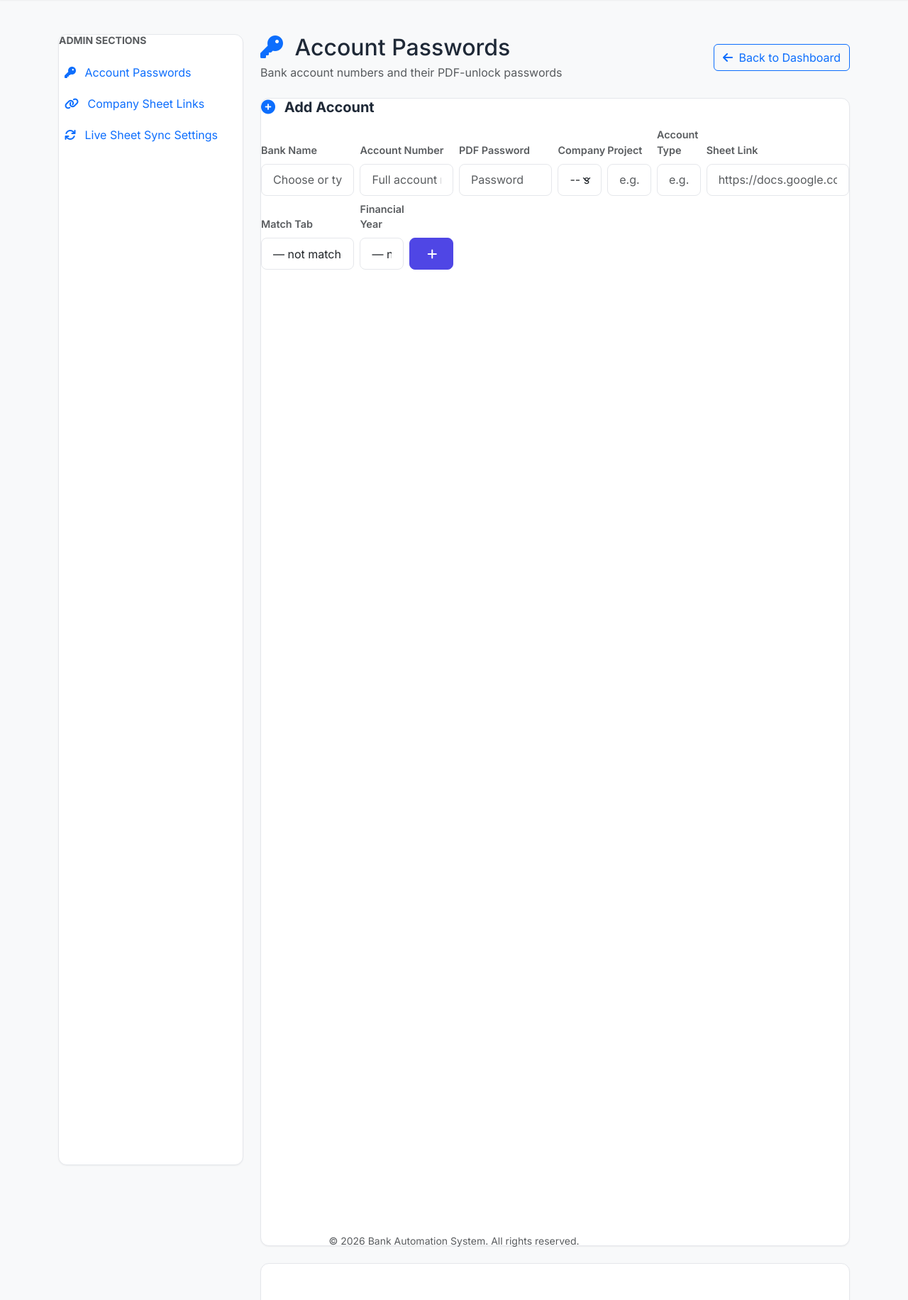
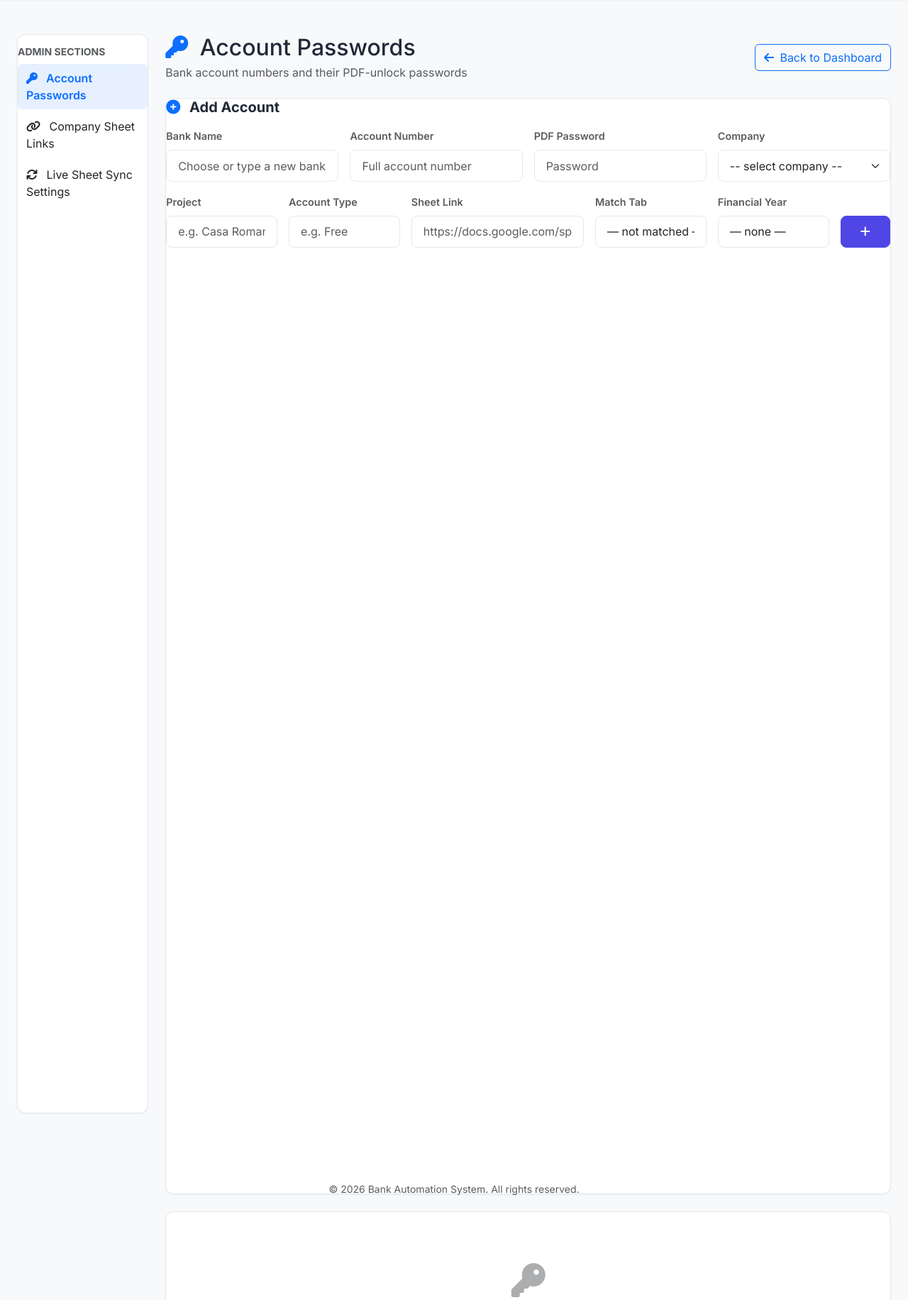
Before and after one commit to intern-dot250/bank-statement-automation, a Flask app: page /admin/passwords in a window 1280 px wide. Shown: the part 96-1928 px from the top of the page at 71% size. Run offline with Flask 3, Linux system fonts and the light colour scheme; the visitor is signed in with stand-in values (Sample User, id 1); data that the repository does not hold is empty; parts of the project's set-up code (start-up, migrations or seed data) failed here and were passed over; some libraries are stand-ins or nearby versions.

Commit message:
Polish Admin page sidebar layout and fix cramped Add Account form
Switches to a full-width container to remove wasted side margins on
wide screens, narrows the sidebar, and rebuilds the Add Account form's
grid (which previously summed to 16/12 columns, causing wrapping and
truncated fields) into two clean rows that total 12 columns each.
Also adds hover/active styling and a scrollspy to the sidebar nav.

Co-Authored-By: Claude Sonnet 5 <noreply@anthropic.com>

```diff
--- a/templates/admin_passwords.html
+++ b/templates/admin_passwords.html
@@ -1,4 +1,6 @@
 {% extends "base.html" %}
+
+{% block main_container_class %}container-fluid px-4{% endblock %}
 
 {% block content %}
 {% macro company_combo(value='', required=False) %}
@@ -14,21 +16,40 @@
     <input type="hidden" name="company" class="company-combo-value" value="{{ value or '' }}">
 </div>
 {% endmacro %}
+<style>
+    .admin-sidebar-nav .nav-link {
+        color: var(--bs-body-color, #333);
+        border-radius: 0.375rem;
+        padding: 0.5rem 0.75rem;
+        transition: background-color 0.15s ease, color 0.15s ease;
+    }
+    .admin-sidebar-nav .nav-link:hover {
+        background-color: var(--bs-light, #f1f3f9);
+    }
+    .admin-sidebar-nav .nav-link.active {
+        background-color: rgba(13, 110, 253, 0.1);
+        color: var(--bs-primary, #0d6efd);
+        font-weight: 600;
+    }
+    #account-passwords, #company-sheet-links, #live-sheet-sync-settings {
+        scroll-margin-top: 90px;
+    }
+</style>
 <div class="row">
-    <div class="col-md-3 mb-4">
+    <div class="col-lg-2 col-md-3 mb-4">
         <div class="premium-card" style="position: sticky; top: 80px;">
-            <div class="card-body">
-                <h6 class="fw-bold text-muted text-uppercase small mb-3">Admin Sections</h6>
-                <nav class="nav flex-column gap-1">
-                    <a class="nav-link p-2 rounded" style="scroll-margin-top: 90px;" href="#account-passwords"><i class="fas fa-key me-2"></i> Account Passwords</a>
-                    <a class="nav-link p-2 rounded" style="scroll-margin-top: 90px;" href="#company-sheet-links"><i class="fas fa-link me-2"></i> Company Sheet Links</a>
-                    <a class="nav-link p-2 rounded" style="scroll-margin-top: 90px;" href="#live-sheet-sync-settings"><i class="fas fa-sync me-2"></i> Live Sheet Sync Settings</a>
+            <div class="card-body py-3">
+                <h6 class="fw-bold text-muted text-uppercase small mb-2">Admin Sections</h6>
+                <nav class="nav flex-column gap-1 admin-sidebar-nav">
+                    <a class="nav-link" href="#account-passwords"><i class="fas fa-key me-2"></i> Account Passwords</a>
+                    <a class="nav-link" href="#company-sheet-links"><i class="fas fa-link me-2"></i> Company Sheet Links</a>
+                    <a class="nav-link" href="#live-sheet-sync-settings"><i class="fas fa-sync me-2"></i> Live Sheet Sync Settings</a>
                 </nav>
             </div>
         </div>
     </div>
-    <div class="col-md-9">
-<div id="account-passwords" class="d-flex justify-content-between align-items-center mb-4" style="scroll-margin-top: 90px;">
+    <div class="col-lg-10 col-md-9">
+<div id="account-passwords" class="d-flex justify-content-between align-items-center mb-4">
     <div>
         <h2 class="mb-1"><i class="fas fa-key text-primary me-2"></i> Account Passwords</h2>
         <p class="text-muted mb-0">Bank account numbers and their PDF-unlock passwords</p>
@@ -41,8 +62,8 @@
 <div class="premium-card mb-4">
     <div class="card-body">
         <h5 class="fw-bold mb-3"><i class="fas fa-plus-circle text-primary me-2"></i> Add Account</h5>
-        <form method="POST" action="{{ url_for('admin_passwords_add') }}" class="row g-2 align-items-end">
-            <div class="col-md-2">
+        <form method="POST" action="{{ url_for('admin_passwords_add') }}" class="row g-3 align-items-end">
+            <div class="col-md-3">
                 <label class="form-label small text-muted">Bank Name</label>
                 <input type="text" class="form-control" name="bank_name" list="bank_name_options" placeholder="Choose or type a new bank name" autocomplete="off" required>
                 <datalist id="bank_name_options">
@@ -51,23 +72,23 @@
                     {% endfor %}
                 </datalist>
             </div>
-            <div class="col-md-2">
+            <div class="col-md-3">
                 <label class="form-label small text-muted">Account Number</label>
                 <input type="text" class="form-control" name="account_number" placeholder="Full account number" required>
             </div>
-            <div class="col-md-2">
+            <div class="col-md-3">
                 <label class="form-label small text-muted">PDF Password</label>
                 <input type="text" class="form-control" name="password" placeholder="Password" required>
             </div>
-            <div class="col-md-1">
+            <div class="col-md-3">
                 <label class="form-label small text-muted">Company</label>
                 {{ company_combo() }}
             </div>
-            <div class="col-md-1">
+            <div class="col-md-2">
                 <label class="form-label small text-muted">Project</label>
                 <input type="text" class="form-control" name="project" placeholder="e.g. Casa Romana">
             </div>
-            <div class="col-md-1">
+            <div class="col-md-2">
                 <label class="form-label small text-muted">Account Type</label>
                 <input type="text" class="form-control" name="account_type" list="account_type_options" placeholder="e.g. Free" autocomplete="off">
                 <datalist id="account_type_options">
@@ -88,7 +109,7 @@
                     <option value="">— not matched —</option>
                 </select>
             </div>
-            <div class="col-md-1">
+            <div class="col-md-2">
                 <label class="form-label small text-muted">Financial Year</label>
                 <select class="form-control" name="financial_year">
                     <option value="">— none —</option>
@@ -194,7 +215,7 @@
     </div>
 </div>
 
-<div id="company-sheet-links" class="premium-card mb-4 mt-4" style="scroll-margin-top: 90px;">
+<div id="company-sheet-links" class="premium-card mb-4 mt-4">
     <div class="card-body">
         <h5 class="fw-bold mb-3"><i class="fas fa-link text-primary me-2"></i> Company Sheet Links</h5>
         <p class="text-muted small mb-3">Record which Google Sheet each company's data lives in — useful if a different company's accounts ever live in a separate spreadsheet.</p>
@@ -299,7 +320,7 @@
     </div>
 </div>
 
-<div id="live-sheet-sync-settings" class="premium-card mb-4 mt-4" style="scroll-margin-top: 90px;">
+<div id="live-sheet-sync-settings" class="premium-card mb-4 mt-4">
     <div class="card-body">
         <h5 class="fw-bold mb-3"><i class="fas fa-sync text-primary me-2"></i> Live Sheet Sync Settings</h5>
         <p class="text-muted small mb-3">Where each company's classified transactions get synced into the Accounts Team Main Sheet. Changing this here takes effect on the next sync — no code change or redeploy needed.</p>
@@ -480,6 +501,30 @@
 <script id="tabsByCompanyData" type="application/json">{{ tabs_by_company | tojson }}</script>
 <script>
 document.addEventListener('DOMContentLoaded', function () {
+    // Sidebar scrollspy: highlight whichever section's nav link matches
+    // the section currently scrolled into view.
+    const sidebarLinks = document.querySelectorAll('.admin-sidebar-nav .nav-link');
+    if (sidebarLinks.length && 'IntersectionObserver' in window) {
+        const linksByTarget = {};
+        sidebarLinks.forEach(function (link) {
+            linksByTarget[link.getAttribute('href')] = link;
+        });
+        const observer = new IntersectionObserver(function (entries) {
+            entries.forEach(function (entry) {
+                const link = linksByTarget['#' + entry.target.id];
+                if (!link) return;
+                if (entry.isIntersecting) {
+                    sidebarLinks.forEach(function (l) { l.classList.remove('active'); });
+                    link.classList.add('active');
+                }
+            });
+        }, { rootMargin: '-100px 0px -70% 0px' });
+        Object.keys(linksByTarget).forEach(function (id) {
+            const section = document.querySelector(id);
+            if (section) observer.observe(section);
+        });
+    }
+
     const tabsByCompany = JSON.parse(document.getElementById('tabsByCompanyData').textContent || '{}');
 
     // Fills a Match Tab <select> with the given company's tabs, keeping
```
